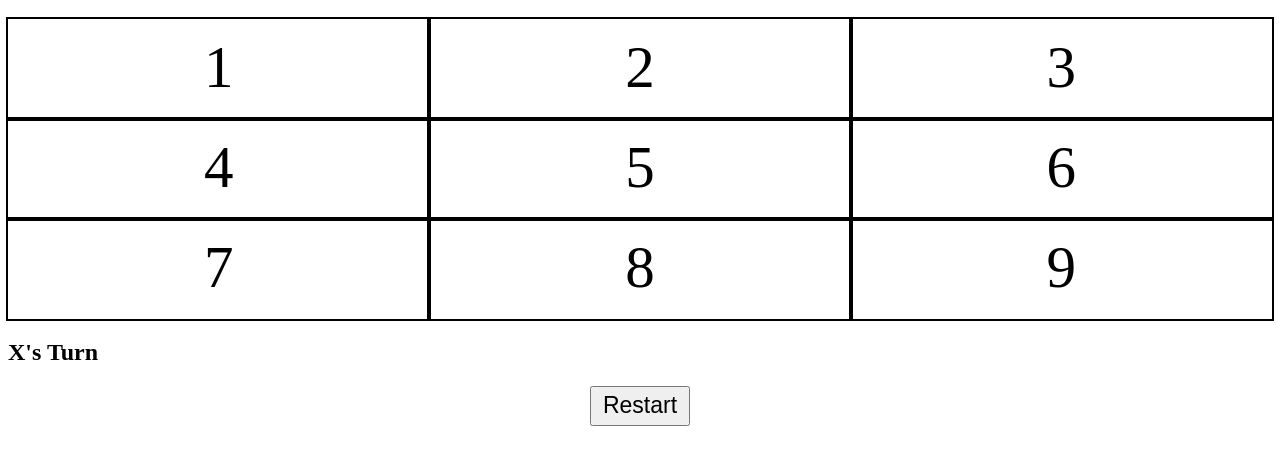
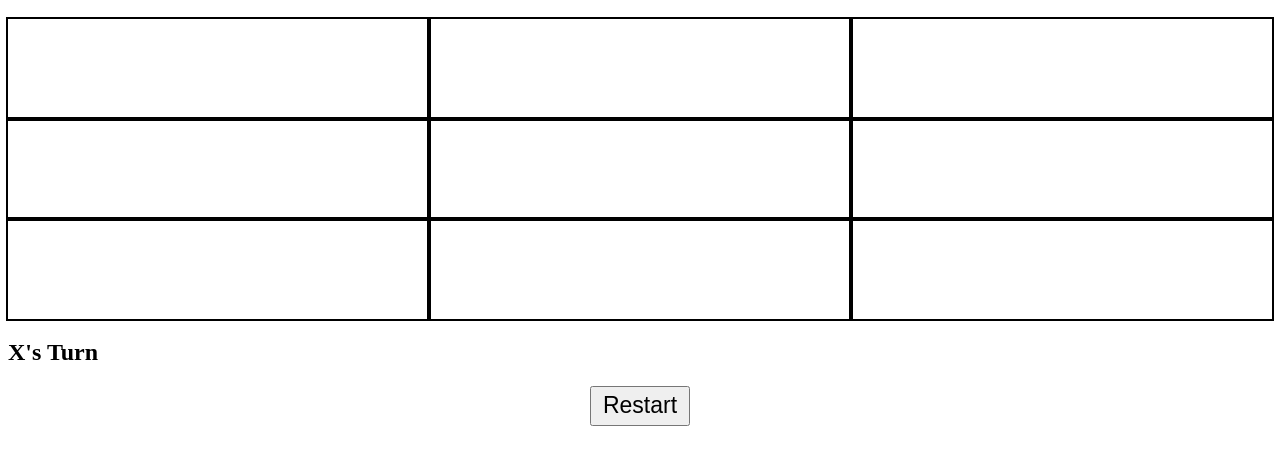
Before and after one commit to sar-mko/tic-tac-toe, a plain HTML site: page index.html in a window 1280 px wide. Shown: the part 61-526 px from the top of the page. Drawn offline with Linux system fonts and the light colour scheme.

Commit message:
Update index.html
removed placeholders

```diff
--- a/index.html
+++ b/index.html
@@ -11,15 +11,15 @@
     <div id="game-container">
 			<h1>Tic Tac Toe</h1>
 			<div id="cell-container">
-				<div cellIndex="0" class="cell">1</div>
-				<div cellIndex="1" class="cell">2</div>
-				<div cellIndex="2" class="cell">3</div>
-				<div cellIndex="3" class="cell">4</div>
-				<div cellIndex="4" class="cell">5</div>
-				<div cellIndex="5" class="cell">6</div>
-				<div cellIndex="6" class="cell">7</div>
-				<div cellIndex="7" class="cell">8</div>
-				<div cellIndex="8" class="cell">9</div>
+				<div cellIndex="0" class="cell"></div>
+				<div cellIndex="1" class="cell"></div>
+				<div cellIndex="2" class="cell"></div>
+				<div cellIndex="3" class="cell"></div>
+				<div cellIndex="4" class="cell"></div>
+				<div cellIndex="5" class="cell"></div>
+				<div cellIndex="6" class="cell"></div>
+				<div cellIndex="7" class="cell"></div>
+				<div cellIndex="8" class="cell"></div>
 			</div>
 			<h2 id="player-status"></h2>
             <div class="button">
```
